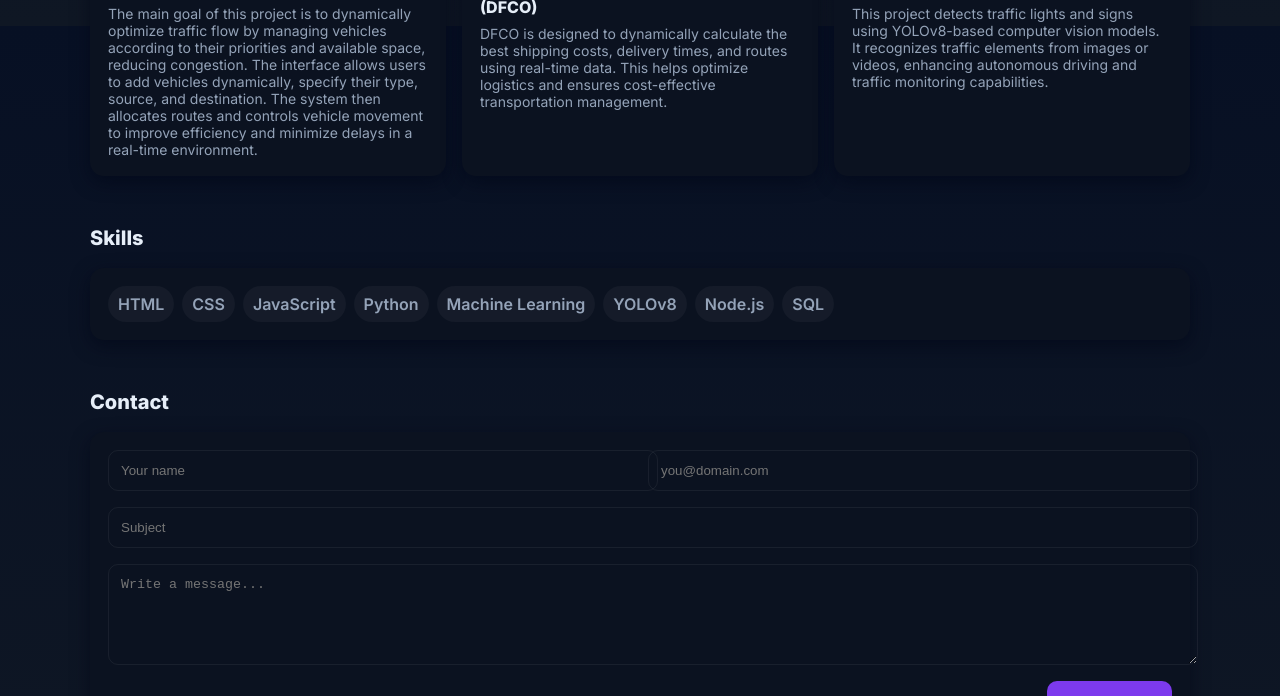
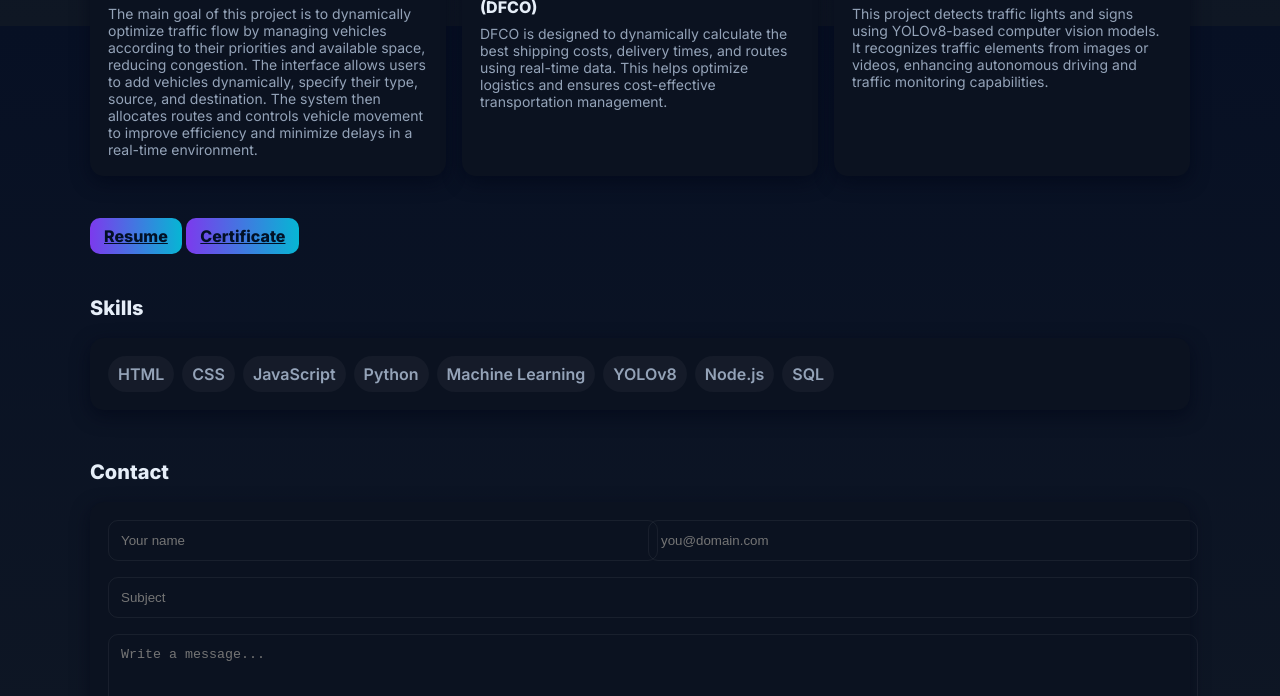
Before and after one commit to sheetal311002/portfolio, a plain HTML site: page index.html in a window 1280 px wide. Shown: the part 774-1470 px from the top of the page. Drawn offline with Linux system fonts and the light colour scheme.

Commit message:
Add files via upload

```diff
--- a/index.html
+++ b/index.html
@@ -58,6 +58,7 @@
       .logo{width:44px;height:44px}
       .hero-left h1{font-size:26px}
     }
+
 .resume-btn {
   background: linear-gradient(90deg, var(--accent), #06b6d4);
   color: #021025;
@@ -66,6 +67,17 @@
   font-weight: 700;
 }
 .resume-btn:hover {
+  opacity: 0.9;
+}
+
+.certificate-btn{
+  background: linear-gradient(90deg, var(--accent), #06b6d4);
+  color: #021025;
+  padding: 8px 14px;
+  border-radius: 10px;
+  font-weight: 700;
+}
+.certificate-btn:hover {
   opacity: 0.9;
 }
 
@@ -86,7 +98,7 @@
   <a href="#projects">Projects</a>
   <a href="#skills">Skills</a>
   <a href="#contact">Contact</a>
-  <a href="Sheetal_RightWave_Resume_Template.pdf" download class="resume-btn">Resume</a>
+
 </nav>
 
     </header>
@@ -127,6 +139,11 @@
           </div>
         </div>
       </section>
+
+  <section >
+  <a href="sheetal_resume.pdf" download class="resume-btn">Resume</a>
+  <a href="sql_certificate.pdf" certificate class="certificate-btn">Certificate</a>
+   </section>
 
       <section id="skills">
         <h2>Skills</h2>
```
